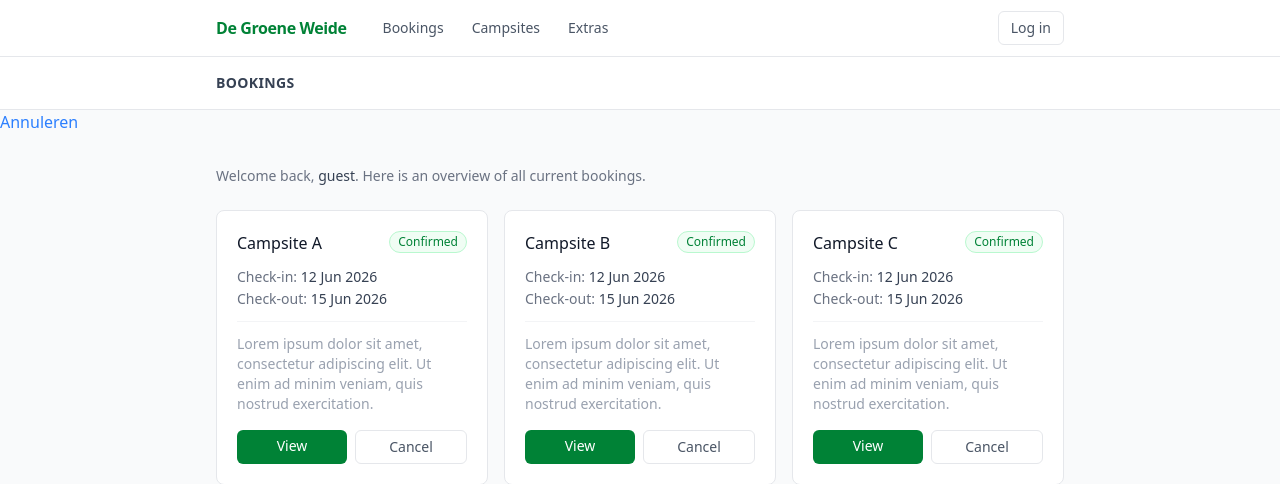
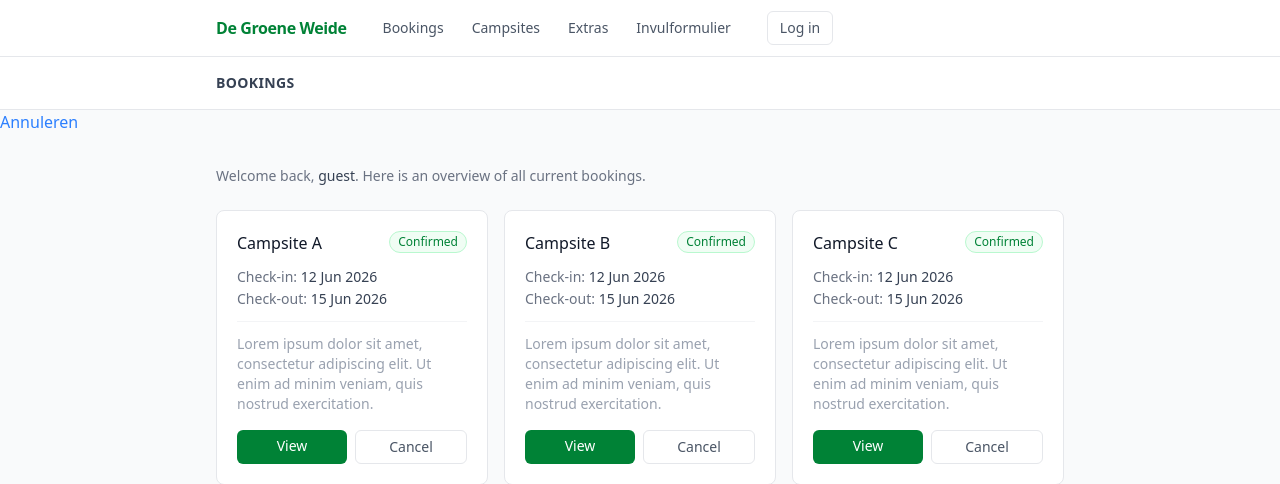
Before and after one commit to ldideric/DataBoeren, a Laravel app: page / in a window 1280 px wide. Shown: the top 484 px of the page. Run offline with Laravel 12, Linux system fonts and the light colour scheme; style sheets or scripts are compiled from the project's sources; parts of the project's set-up code (start-up, migrations or seed data) failed here and were passed over.

Commit message:
link naar formulierpagina toegevoegd in navigation.blade.php

```diff
--- a/resources/views/layouts/navigation.blade.php
+++ b/resources/views/layouts/navigation.blade.php
@@ -17,8 +17,8 @@
                     <a href="{{ route('home') }}" class="px-3 py-1.5 rounded-md text-gray-600 hover:bg-gray-100 hover:text-gray-900 transition-colors">Bookings</a>
                     <a href="#" class="px-3 py-1.5 rounded-md text-gray-600 hover:bg-gray-100 hover:text-gray-900 transition-colors">Campsites</a>
                     <a href="#" class="px-3 py-1.5 rounded-md text-gray-600 hover:bg-gray-100 hover:text-gray-900 transition-colors">Extras</a>
+                    <a href="{{ route('invulformulier') }}" class="px-3 py-1.5 rounded-md text-gray-600 hover:bg-gray-100 hover:text-gray-900 transition-colors">Invulformulier</a>
                 </div>
-            </div>
 
             {{-- Right side: user info --}}
             <div class="flex items-center gap-3 text-sm">
--- a/routes/web.php
+++ b/routes/web.php
@@ -6,6 +6,10 @@ Route::get('/', function () {
     return view('bookings.page');
 })->name('home');
 
+Route::get('/formulier.blade.php', function () {
+    return view('bookings.formulier');
+})->name('invulformulier');
+
 Route::get('/annuleren.blade.php', function () {
     return view('bookings.Annuleren');
 })->name('annuleren');
```
